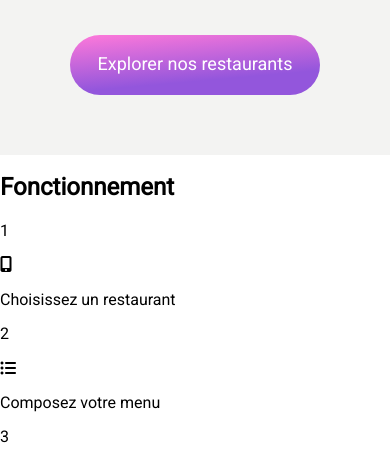
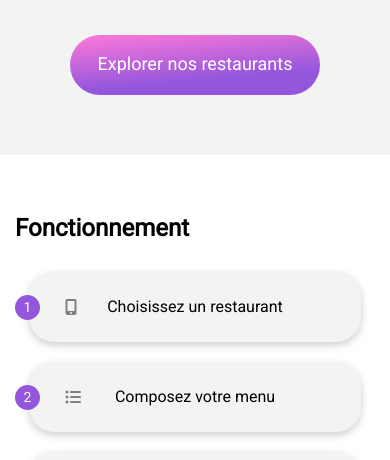
Before and after one commit to bondonflorian/ohmyfood, a website: page index.html in a window 390 px wide. Shown: the part 334-794 px from the top of the page. Drawn offline with Linux system fonts and the light colour scheme; a web font is replaced by a local one.

Commit message:
Mise en page de la partie Fonctionnement de la page index.html

```diff
--- a/index.html
+++ b/index.html
@@ -36,17 +36,17 @@
         <section class="fonctionnement">
             <!-- Le fonctionnement -->
                 <h2>Fonctionnement</h2>
-
+                <div class="fonctionnement__grandblock">
                     <div class="fonctionnement__block">
                         <div class="fonctionnement__chiffre">
-                        <p>1</p>
+                            <p class="fonctionnement_chiffre">1</p>
                         </div>
                         <i class="fa-solid fa-mobile-screen-button"></i>
                         <p>Choisissez un restaurant</p>
                     </div>
                     <div class="fonctionnement__block">
                         <div class="fonctionnement__chiffre">
-                        <p>2</p>
+                            <p class="fonctionnement_chiffre">2</p>
                         </div>
                         <i class="fa-solid fa-list-ul"></i>
                         <p>Composez votre menu</p>
@@ -56,13 +56,14 @@
                             <p>3</p>
                         </div>
                         <i class="fa-solid fa-store"></i>
-                    <p>Dégustez au restaurant</p>
+                        <p class="fonctionnement_chiffre">Dégustez au restaurant</p>
+                    </div>
                 </div>
 
         </section>
 
         <!-- La liste des restaurants -->
-        <section id="restaurant">
+        <section class="restaurant">
             <h2>Restaurants</h2>
             <div class="restaurant__grandblock">
                 <div class="restaurant__petitblock">
--- a/sass/pages/_accueil.scss
+++ b/sass/pages/_accueil.scss
@@ -1,7 +1,6 @@
 .liste {
     @include mobile {
-        display: flex;
-        flex-direction: column;
+        @include section;
 
         &__localisation {
             @include displayrow;
@@ -34,3 +33,53 @@
         }
     }
 }
+
+.fonctionnement {
+    @include mobile {
+        @include section;
+
+        & h2 {
+            margin: 60px 0 30px 15px;
+        }
+
+        &__grandblock {
+            @include displaycolumn;
+            margin-bottom: 80px
+        }
+
+        &__block {
+            @include displayrow;
+            width: 85%;
+            height: 70px;
+            margin-bottom: 20px;
+            background-color: $couleur-gris;
+            @include light;
+            border-radius: $radius;
+            box-shadow: 0px 3px 8px rgba(0, 0, 0, 0.2);
+        }
+
+        &__chiffre {
+            @include displaycolumn;
+            background-color: $couleur-primaire;
+            color: white;
+            height: 25px;
+            width: 25px;
+            border-radius: 80px;
+            position: absolute;
+            left: 15px;
+            font-size: 14px;
+        }
+
+        & i {
+            position: absolute;
+            left: 65px;
+            color: grey;
+        }
+    }
+}
+
+.restaurant {
+    background-color: $couleur-gris;
+    @include light;
+    padding-top: 40px;
+}
--- a/sass/utils/_mixins.scss
+++ b/sass/utils/_mixins.scss
@@ -2,6 +2,11 @@
     @media screen and (max-width: 768px) {
         @content;
     }
+}
+
+@mixin section {
+    display: flex;
+    flex-direction: column;
 }
 
 @mixin displayrow {
--- a/sass/utils/_variables.scss
+++ b/sass/utils/_variables.scss
@@ -2,3 +2,4 @@ $couleur-primaire: #9356DC;
 $couleur-secondaire: #FF79DA;
 $couleur-tertiaire: #99E2D0;
 $couleur-gris : #e6e6e5;
+$radius :25px;
```
Also changed, not shown: public/css/style.css, 1 other file. Lines whose indentation alone changed are shown as unchanged.
